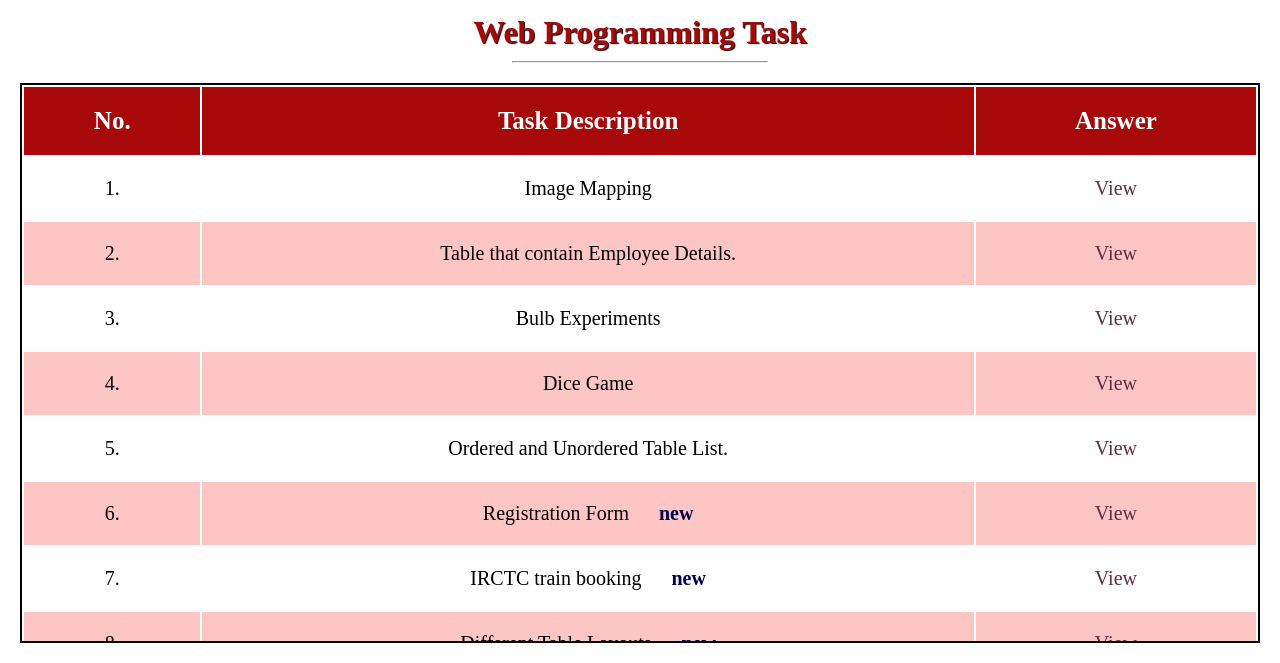
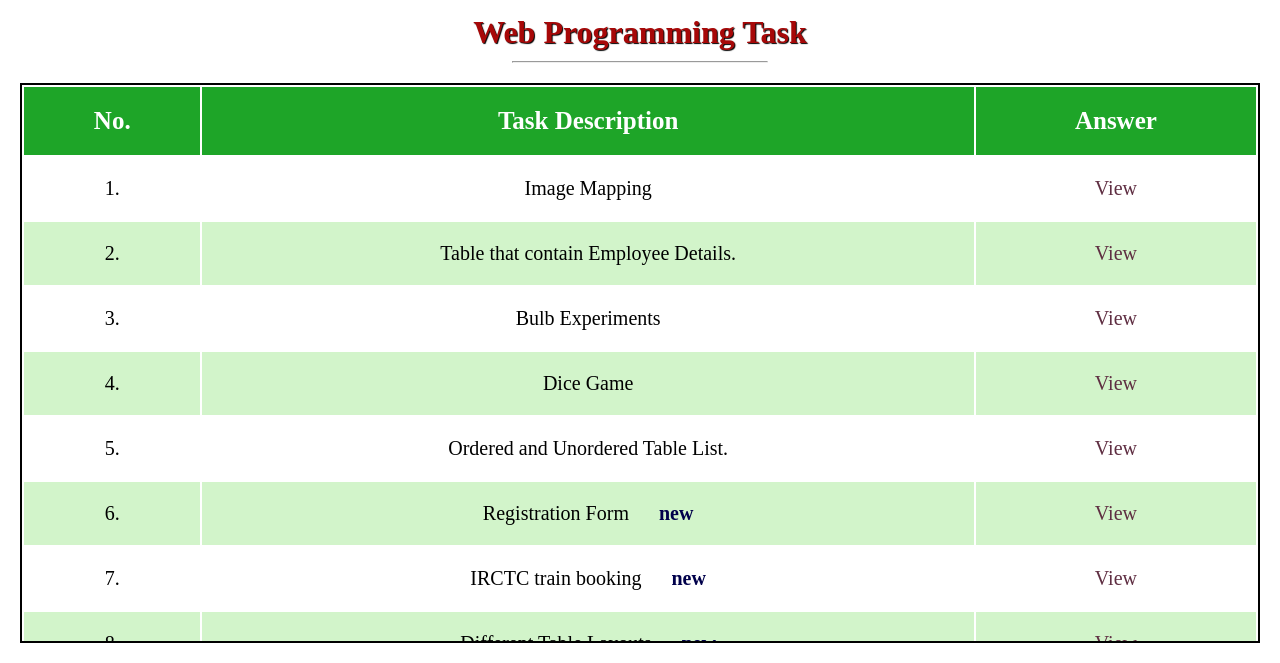
Before and after one commit to dipeshgohil/WPTask, a PHP site: page / in a window 1280 px wide. Shown: the part 175-838 px from the top of the page. Run offline with PHP 8.4, Linux system fonts and the light colour scheme.

Commit message:
Update style.css

```diff
--- a/css/style.css
+++ b/css/style.css
@@ -73,7 +73,7 @@
 .detail table tr th {
     font-size: 25px;
     text-align: center;
-    background-color:#a70808;
+    background-color:#1ea528;
     color: #FFF;
     position: sticky;
     top: 0;
@@ -86,7 +86,7 @@ th, td {
     text-align: center;
 }
 .detail table tr:nth-child(odd){
-    background-color: rgba(252, 72, 72, 0.315);
+    background-color: rgb(116 220 90 / 32%);
 }
 .detail table tr td a {
     color: red;
```
